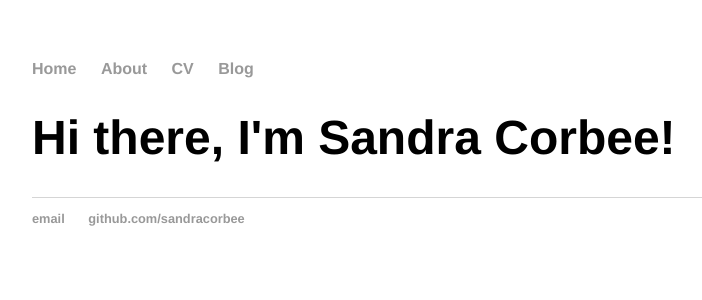
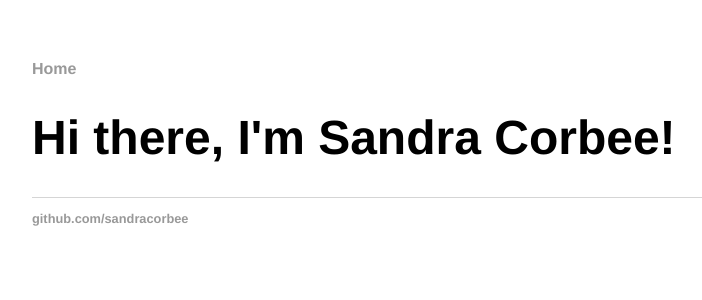
Before and after one commit to sandracorbee/sandracorbee.github.io, a Jekyll site: the page built from index.html, in a window 1280 px wide. Shown: the top 300 px of the page, without its empty margins (160-862 px from the left). Built offline with Jekyll 4.4.1, drawn with Linux system fonts in a browser that asks for light colours.

Commit message:
Update default.html

```diff
--- a/_layouts/default.html
+++ b/_layouts/default.html
@@ -8,9 +8,6 @@
     <nav>
       <ul>
         <li><a href="/">Home</a></li>
-        <li><a href="/about">About</a></li>
-        <li><a href="/cv">CV</a></li>
-        <li><a href="/blog">Blog</a></li>
       </ul>
     </nav>
     <div class="container">
@@ -18,7 +15,6 @@
     </div>
     <footer>
       <ul>
-        <li><a href="mailto:sandra.corbee@gmail.com">email</a></li>
         <li><a href=https://github.com/sandracorbee"">github.com/sandracorbee</a></li>
       </ul>
     </footer>
```
